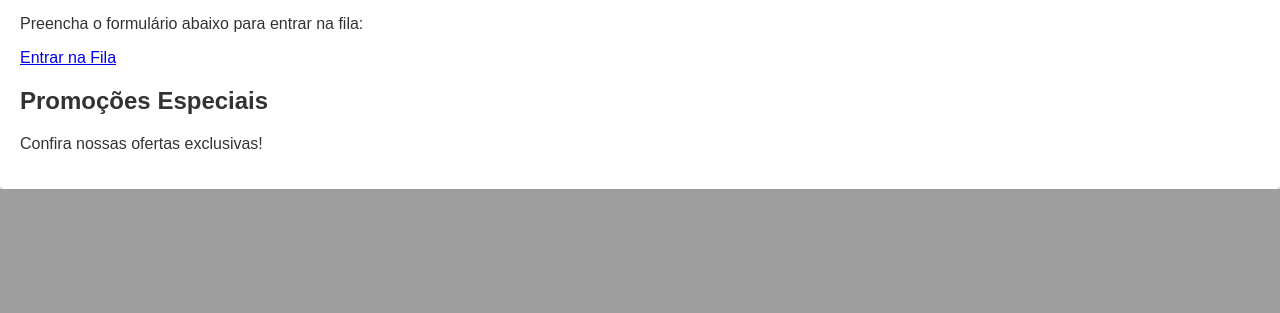
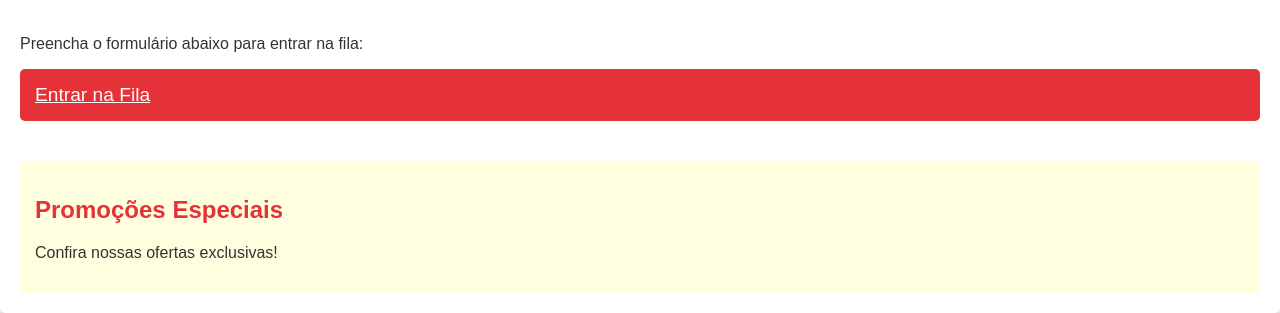
Before and after one commit to rodrigozaroni/queueMVP, a Flask app: page / in a window 1280 px wide. Shown: the part 1011-1324 px from the top of the page. Before the commit the page ends 1200 px from the top, so only its background shows below. Run offline with Flask 3, Linux system fonts and the light colour scheme.

Commit message:
Update style.css

```diff
--- a/static/style.css
+++ b/static/style.css
@@ -36,9 +36,43 @@ input[type="password"] {
     border-radius: 5px;
 }
 
-button {
+button, .btn {
     padding: 15px;
     border: none;
     border-radius: 5px;
     background-color: #4267B2;
+    color: white;
+    font-size: 1em;
+    cursor: pointer;
 }
+
+/* Estilo para a imagem do restaurante */
+.restaurant-image {
+    max-width: 100%;
+    height: auto;
+    margin-bottom: 20px;
+    border-radius: 5px;
+}
+
+/* Estilo para o botão de entrar na fila */
+.join-queue-btn {
+    background-color: #E53238; /* Uma cor viva para destacar */
+    font-size: 1.2em;
+    margin-bottom: 20px;
+}
+
+/* Estilo para a seção de promoções */
+.promotions {
+    background-color: #FFFFE0;
+    padding: 15px;
+    margin-top: 20px;
+    border-radius: 5px;
+}
+
+.promotions h2 {
+    color: #E53238;
+}
+
+.promotions p {
+    color: #333;
+}
```
